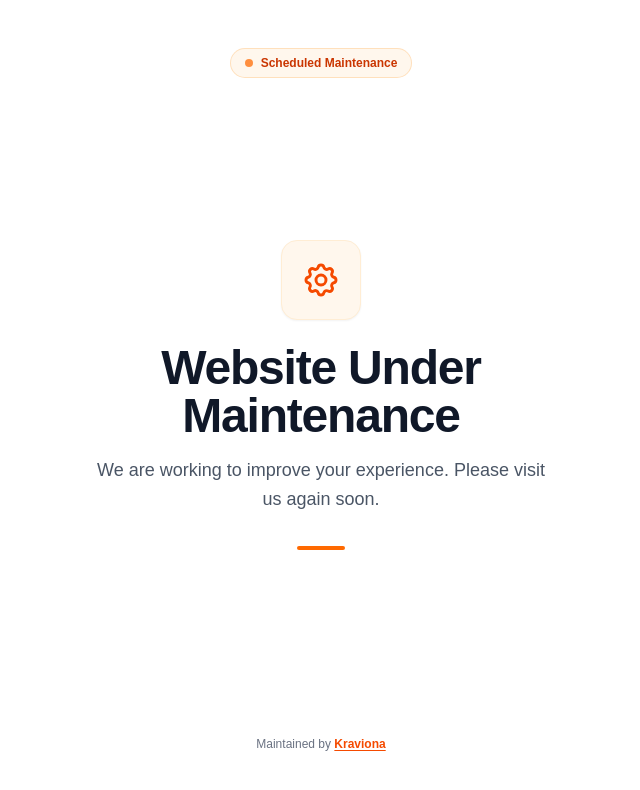
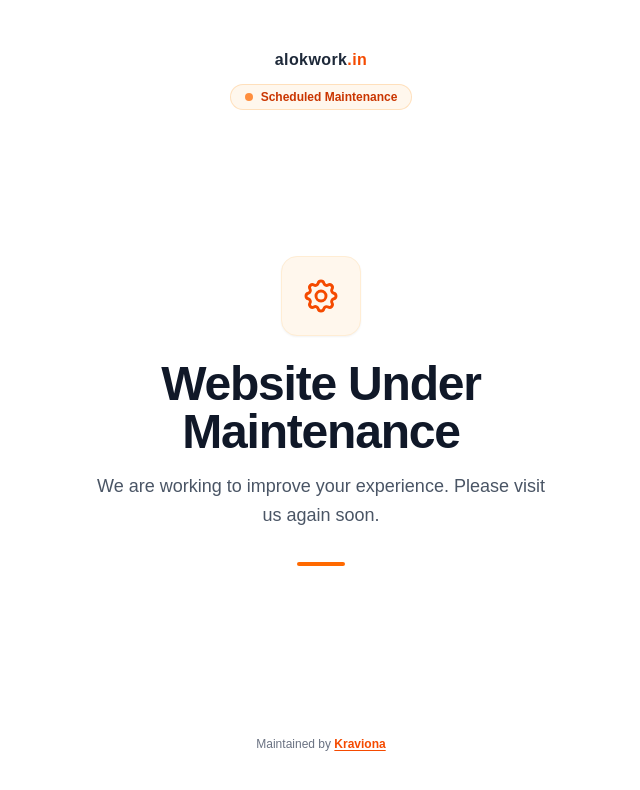
Before and after one commit to kravionatech-ai/alokworld.in, a Next.js app: page / in a window 1280 px wide. Shown: the top 790 px of the page, without its empty margins (319-959 px from the left). Built offline with nearby package versions, Linux system fonts and the light colour scheme.

Commit message:
feat: update maintenance page for alokwork.in

```diff
--- a/src/app/layout.js
+++ b/src/app/layout.js
@@ -1,7 +1,7 @@
 import "./globals.css";
 
 export const metadata = {
-  title: "Website Under Maintenance",
+  title: "Under Maintenance | alokwork.in",
   description: "We are working to improve your experience. Please visit us again soon.",
 };
 
--- a/src/app/page.js
+++ b/src/app/page.js
@@ -1,9 +1,12 @@
 export default function MaintenancePage() {
   return (
     <main className="min-h-screen bg-white flex flex-col justify-between items-center px-4 sm:px-6 py-8 sm:py-12">
-      {/* Top subtle decorative badge */}
-      <div className="w-full flex justify-center">
-        <span className="inline-flex items-center gap-2 px-3.5 py-1.5 rounded-full text-xs font-semibold bg-orange-50 text-orange-700 border border-orange-200/70">
+      {/* Top Section: Domain Identity & Status Badge */}
+      <div className="w-full flex flex-col items-center gap-3">
+        <span className="text-sm sm:text-base font-semibold tracking-wide text-gray-800">
+          alokwork<span className="text-orange-600">.in</span>
+        </span>
+        <span className="inline-flex items-center gap-2 px-3.5 py-1 rounded-full text-xs font-semibold bg-orange-50 text-orange-700 border border-orange-200/70">
           <span className="w-2 h-2 rounded-full bg-orange-500 animate-pulse"></span>
           Scheduled Maintenance
         </span>
```
